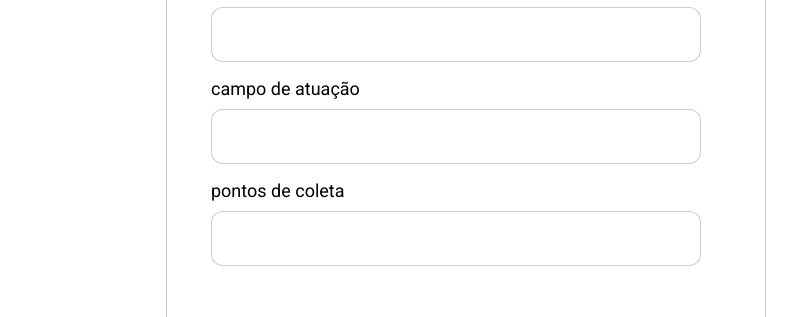
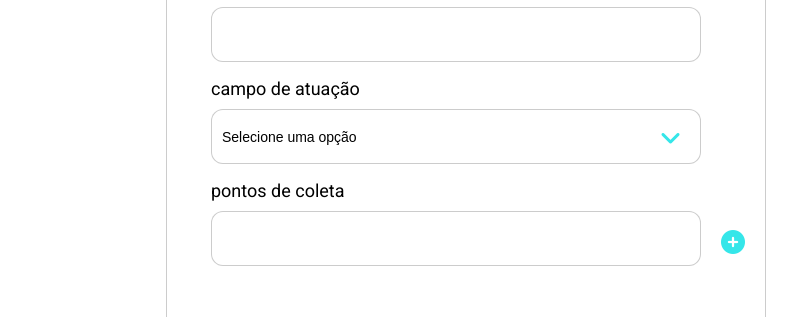
Before and after one commit to lucas-biel/santander-coders, a plain HTML site: page cadastro-entidade.html in a window 1280 px wide. Shown: the part 225-542 px from the top of the page, 498-1304 px from the left, 806 px wide, since content can reach past the window. Drawn offline with Linux system fonts and the light colour scheme.

Commit message:
[Refactor]: alterando elementos e componetizando campos

```diff
--- a/cadastro-entidade.html
+++ b/cadastro-entidade.html
@@ -35,14 +35,21 @@
                     <input type="text" id="input-name">
 
                     <label for="input-field">Campo de atuação</label>
-                    <input type="text" id="input-field">
+                    <div class="select-div">
+                        <select id="input-field">
+                            <option value="" selected disabled>Selecione uma opção</option>
+                            <option value="abrigo">Abrigo de animais</option>
+                        </select>
+                    </div>
 
-                    <label for="input-points">Pontos de coleta</label>
-                    <input type="text" id="input-points">
+                    <div class="points">
+                        <label for="input-points">Pontos de coleta</label>
+                        <input type="text" id="input-points">
 
-                    <button>
-                        <i class="fa-solid fa-plus-circle"></i>
-                    </button>
+                        <button>
+                            <i class="fa-solid fa-plus-circle"></i>
+                        </button>
+                    </div>
                 </form>
 
                 <div class="actions">
```
